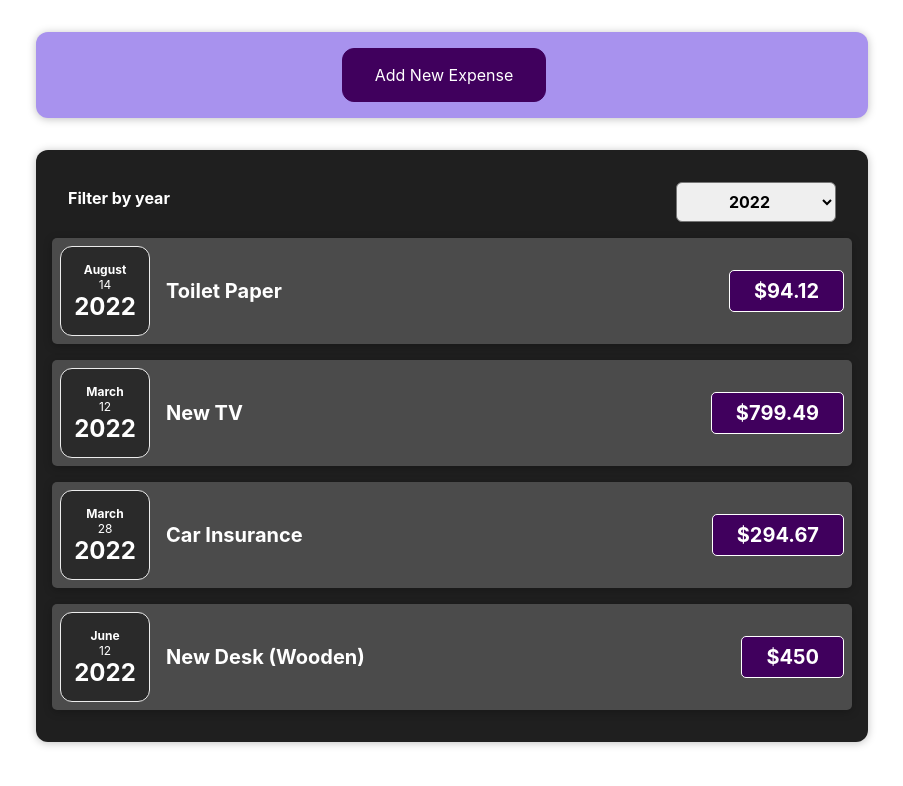
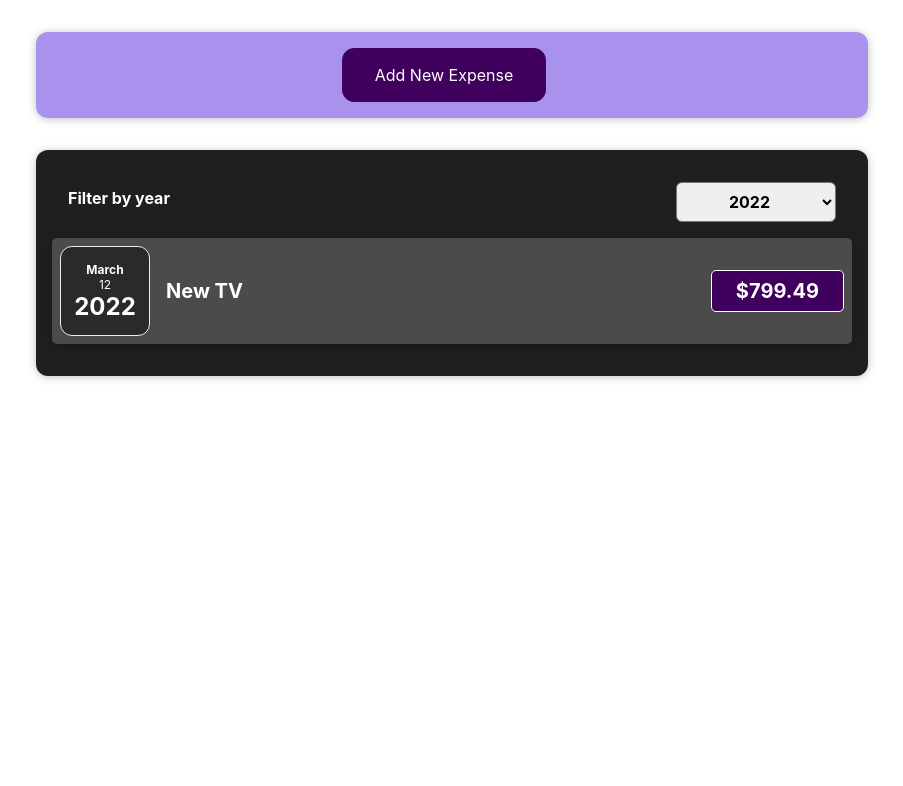
Before and after one commit to Esa-Gavin/Expense-Tracker, a React (Create React App) app: page / in a window 1280 px wide. Shown: the top 786 px of the page, without its empty margins (188-1091 px from the left). Built offline with nearby package versions, Linux system fonts and the light colour scheme.

Commit message:
change some of the dates in the state

```diff
--- a/src/App.js
+++ b/src/App.js
@@ -7,7 +7,7 @@ const DUMMY_EXPENSES = [
     id: 'e1',
     title: 'Toilet Paper',
     amount: 94.12,
-    date: new Date(2022, 7, 14),
+    date: new Date(2019, 7, 14),
   },
 
   {
@@ -21,14 +21,14 @@ const DUMMY_EXPENSES = [
     id: 'e3',
     title: 'Car Insurance',
     amount: 294.67,
-    date: new Date(2022, 2, 28),
+    date: new Date(2020, 2, 28),
   },
 
   {
     id: 'e4',
     title: 'New Desk (Wooden)',
     amount: 450,
-    date: new Date(2022, 5, 12),
+    date: new Date(2021, 5, 12),
   },
 ];
 
```
